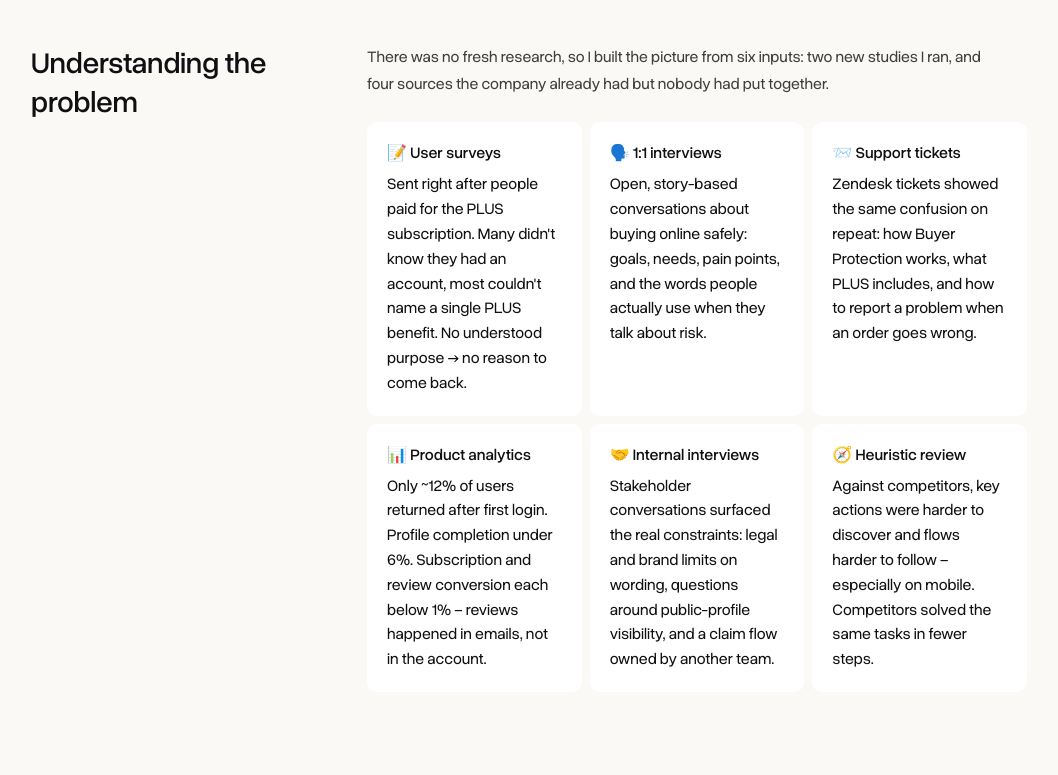
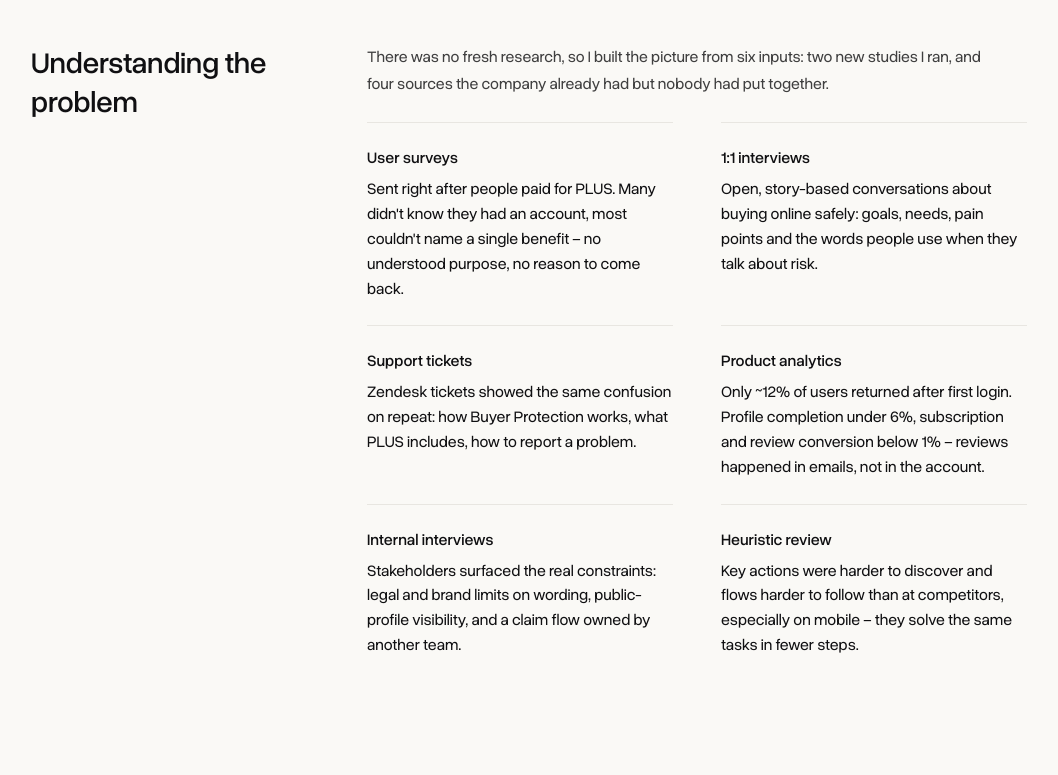
Before and after one commit to alexproductdesign/work, a plain HTML site: page case-trusted-account.html in a window 1280 px wide. Shown: the part 1900-2675 px from the top of the page, without its empty margins (111-1169 px from the left). Drawn offline with Linux system fonts and the light colour scheme.

Commit message:
Trusted Account research: plain two-column list, lightly shortened copy
Co-Authored-By: Claude Sonnet 5.5 <noreply@anthropic.com>

```diff
--- a/case-trusted-account.html
+++ b/case-trusted-account.html
@@ -9,7 +9,7 @@
   <link href="https://fonts.googleapis.com/css2?family=Instrument+Sans:ital,wght@0,400;0,500;0,600;1,400&family=Instrument+Serif:ital@0;1&display=swap" rel="stylesheet">
   <link rel="icon" type="image/svg+xml" href="favicon.svg">
   <link rel="preload" href="fonts/OverusedGrotesk-VF.woff2" as="font" type="font/woff2" crossorigin>
-  <link rel="stylesheet" href="css/style.css?v=20261010n">
+  <link rel="stylesheet" href="css/style.css?v=20261010o">
 </head>
 <body class="theme-ivory">
 
@@ -91,30 +91,30 @@
         <h2>Understanding the problem</h2>
         <p>There was no fresh research, so I built the picture from six inputs: two new studies I ran, and four sources the company already had but nobody had put together.</p>
       </div>
-      <div class="insights">
+      <div class="insights insights-plain">
         <div class="insight-card">
-          <p class="mono">📝 User surveys</p>
-          <p>Sent right after people paid for the PLUS subscription. Many didn't know they had an account, most couldn't name a single PLUS benefit. No understood purpose → no reason to come back.</p>
+          <p class="mono">User surveys</p>
+          <p>Sent right after people paid for PLUS. Many didn't know they had an account, most couldn't name a single benefit – no understood purpose, no reason to come back.</p>
         </div>
         <div class="insight-card">
-          <p class="mono">🗣️ 1:1 interviews</p>
-          <p>Open, story-based conversations about buying online safely: goals, needs, pain points, and the words people actually use when they talk about risk.</p>
+          <p class="mono">1:1 interviews</p>
+          <p>Open, story-based conversations about buying online safely: goals, needs, pain points and the words people use when they talk about risk.</p>
         </div>
         <div class="insight-card">
-          <p class="mono">📨 Support tickets</p>
-          <p>Zendesk tickets showed the same confusion on repeat: how Buyer Protection works, what PLUS includes, and how to report a problem when an order goes wrong.</p>
+          <p class="mono">Support tickets</p>
+          <p>Zendesk tickets showed the same confusion on repeat: how Buyer Protection works, what PLUS includes, how to report a problem.</p>
         </div>
         <div class="insight-card">
-          <p class="mono">📊 Product analytics</p>
-          <p>Only ~12% of users returned after first login. Profile completion under 6%. Subscription and review conversion each below 1% – reviews happened in emails, not in the account.</p>
+          <p class="mono">Product analytics</p>
+          <p>Only ~12% of users returned after first login. Profile completion under 6%, subscription and review conversion below 1% – reviews happened in emails, not in the account.</p>
         </div>
         <div class="insight-card">
-          <p class="mono">🤝 Internal interviews</p>
-          <p>Stakeholder conversations surfaced the real constraints: legal and brand limits on wording, questions around public-profile visibility, and a claim flow owned by another team.</p>
+          <p class="mono">Internal interviews</p>
+          <p>Stakeholders surfaced the real constraints: legal and brand limits on wording, public-profile visibility, and a claim flow owned by another team.</p>
         </div>
         <div class="insight-card">
-          <p class="mono">🧭 Heuristic review</p>
-          <p>Against competitors, key actions were harder to discover and flows harder to follow – especially on mobile. Competitors solved the same tasks in fewer steps.</p>
+          <p class="mono">Heuristic review</p>
+          <p>Key actions were harder to discover and flows harder to follow than at competitors, especially on mobile – they solve the same tasks in fewer steps.</p>
         </div>
       </div>
     </section>
--- a/css/style.css
+++ b/css/style.css
@@ -1882,3 +1882,8 @@ a { color: inherit; text-decoration: none; }
   .no-pills .case-kicker { display: none; }
   .no-pills .case-body h2 { grid-row: 1; }
 }
+
+/* research inputs: plain two-column list, no cards */
+.insights.insights-plain { grid-template-columns: 1fr 1fr; gap: 0 48px; }
+.insights-plain .insight-card { background: none; border-radius: 0; padding: 24px 0; border-top: 1px solid var(--line); }
+@media (max-width: 860px) { .insights.insights-plain { grid-template-columns: 1fr; } }
```
Also changed, not shown: about.html (+1 -1 lines), case-ab-workflow.html (+1 -1 lines), case-honey.html (+1 -1 lines), case-payment-form.html (+1 -1 lines), case-smart-insights.html (+1 -1 lines), case-trustbadge-ab.html (+1 -1 lines), index.html (+1 -1 lines).
